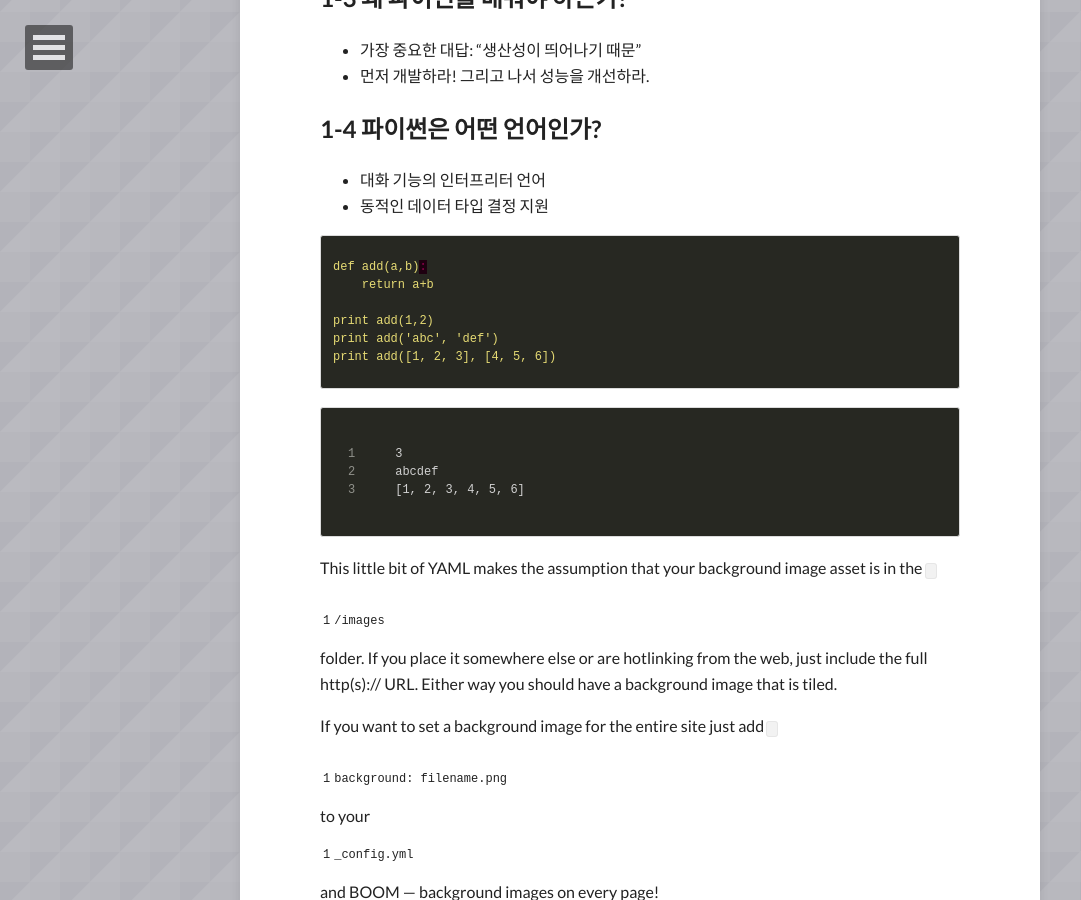
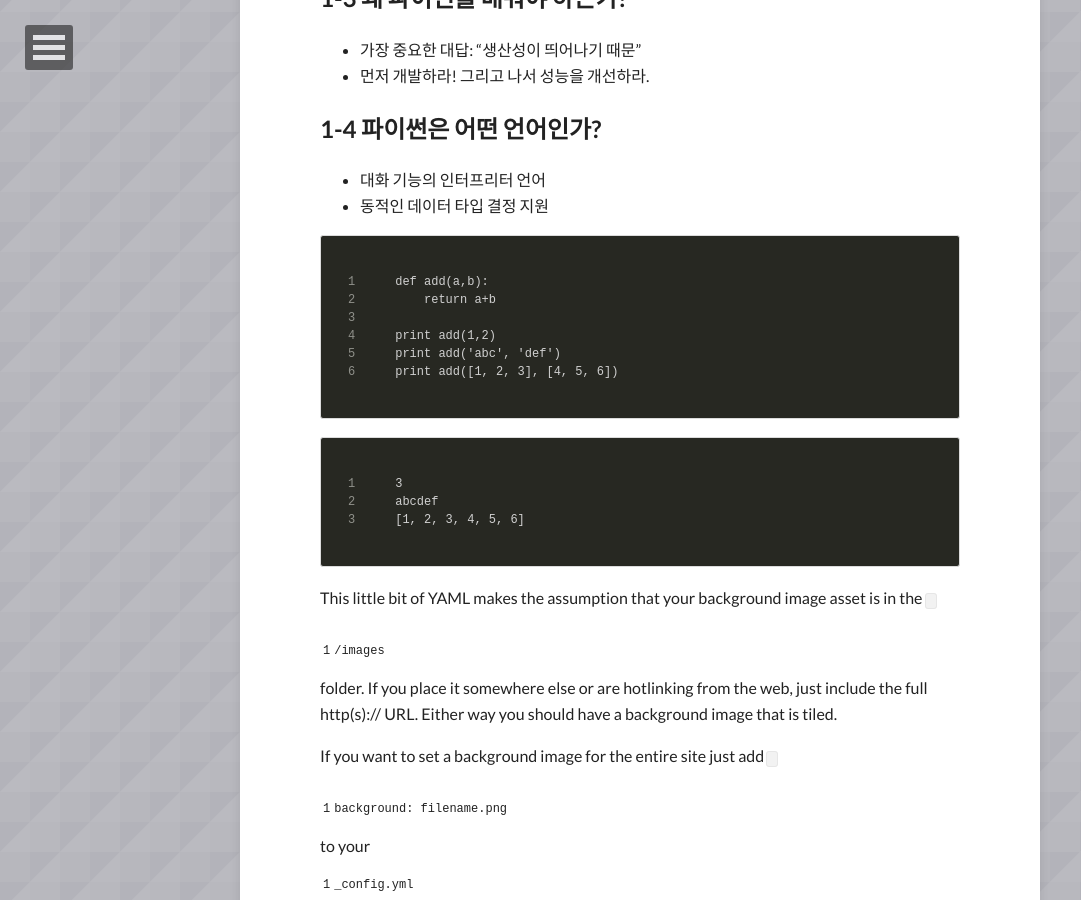
Before and after one commit to geoncheollee/geonblog, a Jekyll site: the page built from _posts/2013-10-26-background-image.md, in a window 1280 px wide and 900 px high, scrolled down 828 px. Shown: the whole window, without its empty margins (0-1081 px from the left). Built offline with Jekyll 4.4.1, drawn with Linux system fonts in a browser that asks for light colours; nearby versions of some CDN libraries; comment, search, counter and statistics services are not loaded.

Commit message:
Update 2013-10-26-background-image.md

```diff
--- a/_posts/2013-10-26-background-image.md
+++ b/_posts/2013-10-26-background-image.md
@@ -29,7 +29,7 @@ Python의 사전적 의미는 독이 없는 뱀으로 먹이를 몸으로 감아
 - 대화 기능의 인터프리터 언어
 - 동적인 데이터 타입 결정 지원
 
-{% highlight yaml %}
+{% highlight html linenos %}
 {% raw %}
 def add(a,b):
     return a+b
```
